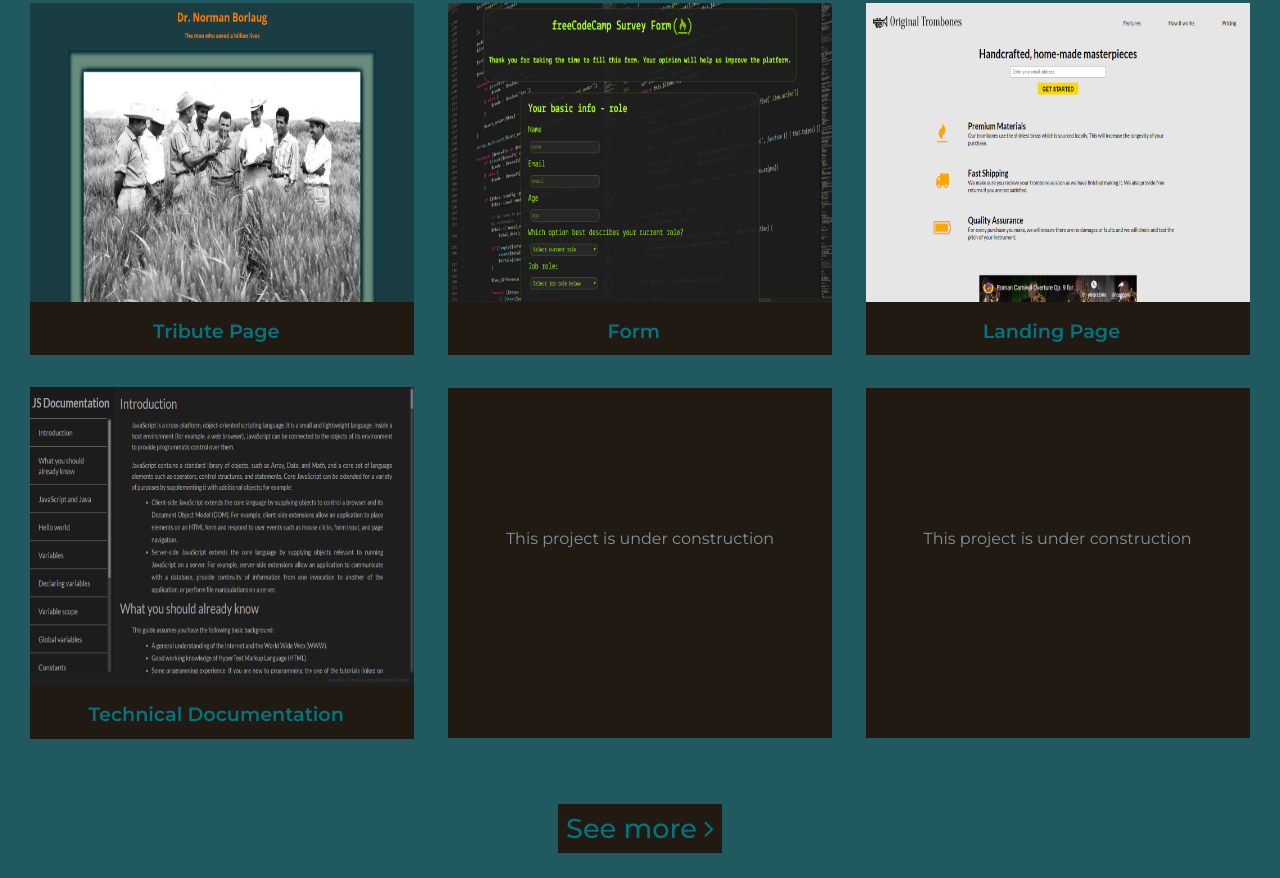
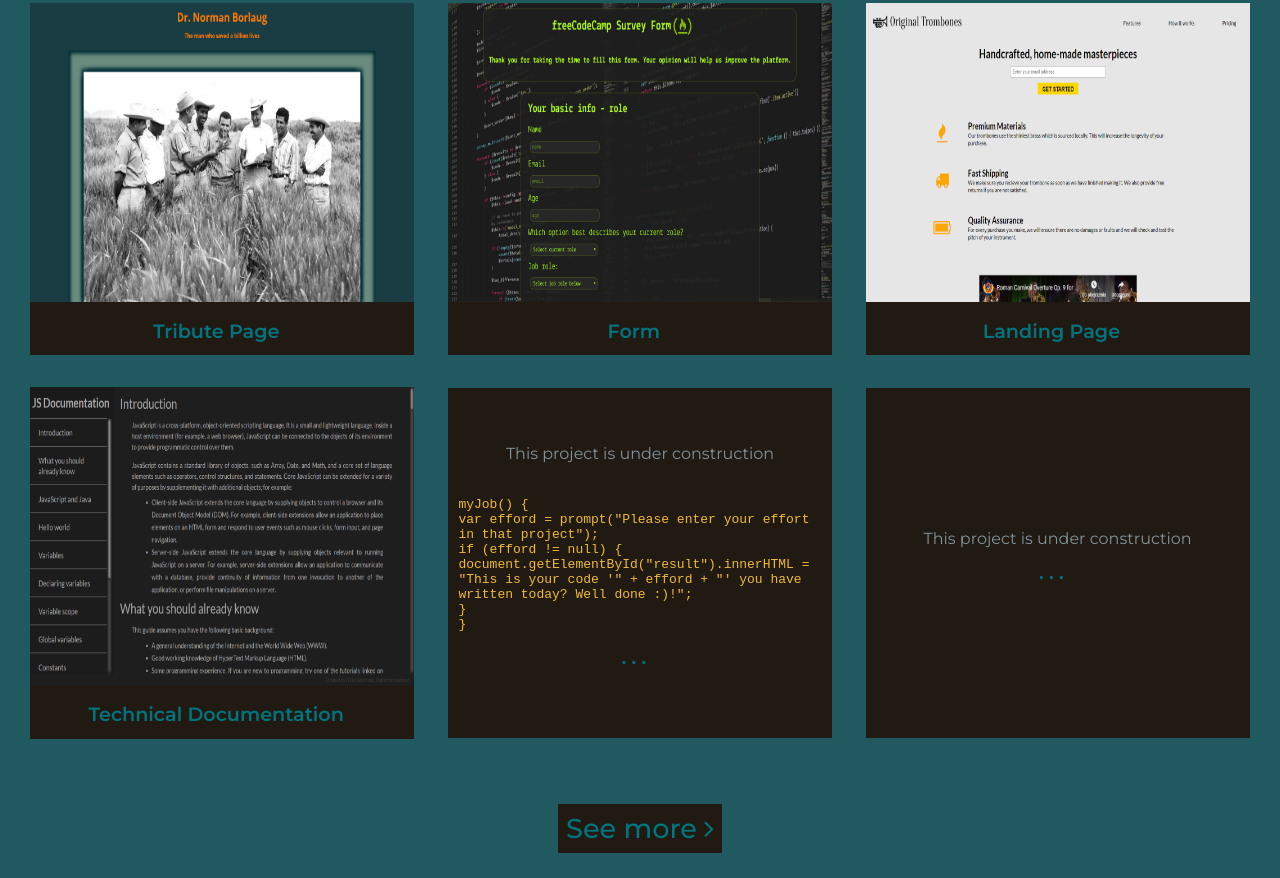
Before and after one commit to DariuszKostrzewski/Personal-Portfolio-Page, a plain HTML site: page index.html in a window 1280 px wide. Shown: the part 962-1840 px from the top of the page. Drawn offline with nearby package versions, Linux system fonts and the light colour scheme.

Commit message:
some improvements

```diff
--- a/css/media.css
+++ b/css/media.css
@@ -6,7 +6,7 @@
     }
     #contact {
         display: grid;
-        grid-template-rows:  1fr 1fr 1fr  auto;
+        grid-template-rows:  1fr 1fr 2fr  auto;
         justify-content: center;
     }
     #contact-nav {
--- a/css/style.css
+++ b/css/style.css
@@ -82,7 +82,7 @@ body {
     height: 150px;
     width: 100%;
     margin: auto;
-    color: /*#0C2224*/#79c9d2;
+    color: #79c9d2;
 }
 
 #subtitle {
@@ -125,6 +125,10 @@ hr {
     background-color:#211a12;
 }
 
+p {
+    text-align: center;
+}
+
 .project-img {
     height: 299px;
     width: 100%;
@@ -144,6 +148,13 @@ hr {
     font-size: 1.2em;
     font-weight: 600;
     background-color:#211a12;
+}
+
+pre {
+    display: block;
+    white-space: pre-line;
+    color: #EFBB35;
+    margin-left: .8em;
 }
 
 .project .material-icons, span {
--- a/index.html
+++ b/index.html
@@ -24,7 +24,7 @@
 
         <section id="welcome-section" class="scroll">
             <h1 id="intro">Hi, I am Dariusz</h1>
-            <p id="p-intro">a passionate programer - web developer</p>
+            <p id="p-intro">a passionate about programing  - web development</p>
 
         </section>
 
@@ -62,14 +62,23 @@
                 </figure>
 
                 <figure class="project">
-                    <a class="link" href="#">This project is under construction
-                        <figcaption class="caption"></figcaption>
+                    <a class="link" href="#"><p>This project is under construction</p><br>
+                        <pre><code>
+                            myJob() {
+                            var efford = prompt("Please enter your effort in that project");
+                            if (efford != null) {
+                              document.getElementById("result").innerHTML =
+                              "This is your code '" + efford + "' you have written today? Well done :)!";
+                            }
+                          }
+                        </pre></code>
+                        <figcaption class="caption"><i class="material-icons">chevron_left</i>. . .<span>&nbsp;&#47;</span><i class="material-icons">chevron_right</i></figcaption>
                     </a>
                 </figure>
 
                 <figure class="project">
                     <a class="link" href="#">This project is under construction
-                        <figcaption class="caption"></figcaption>
+                        <figcaption class="caption"><i class="material-icons">chevron_left</i>. . .<span>&nbsp;&#47;</span><i class="material-icons">chevron_right</i></figcaption>
                     </a>
                 </figure>
 
```
